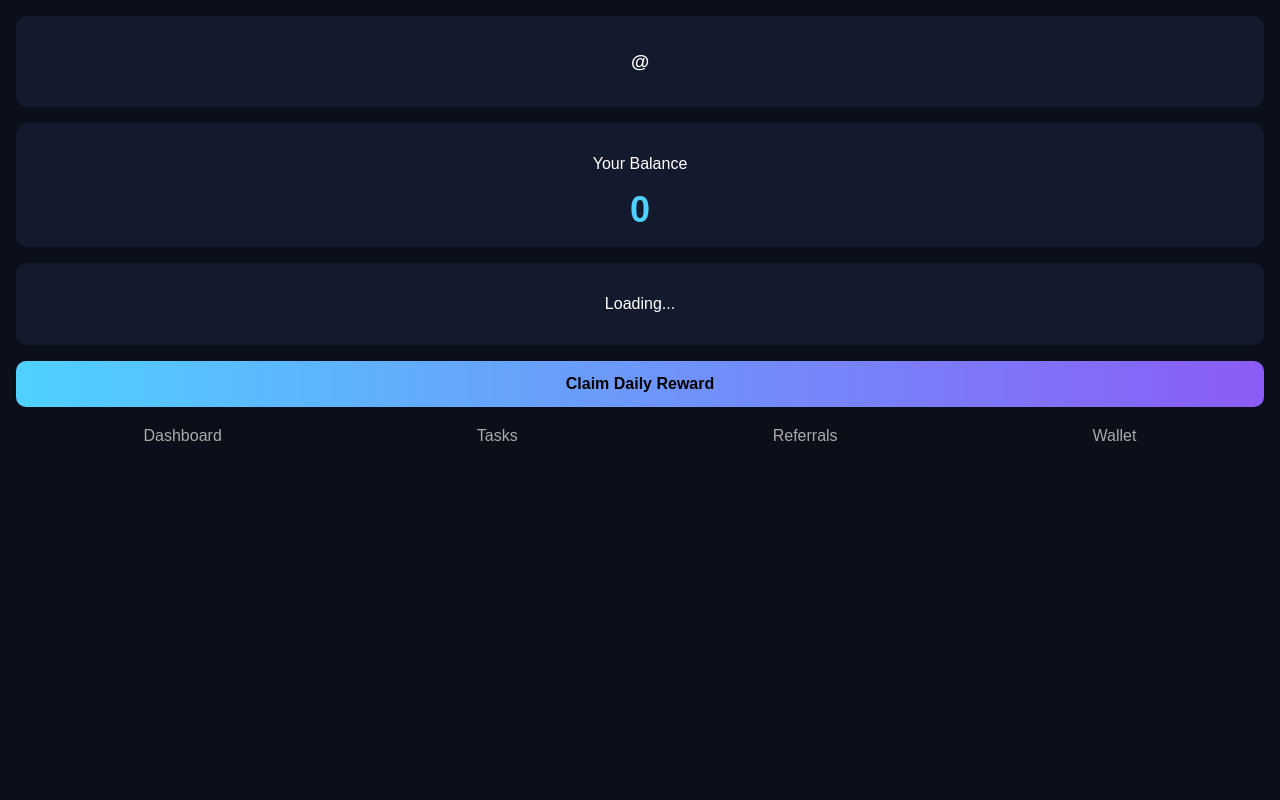
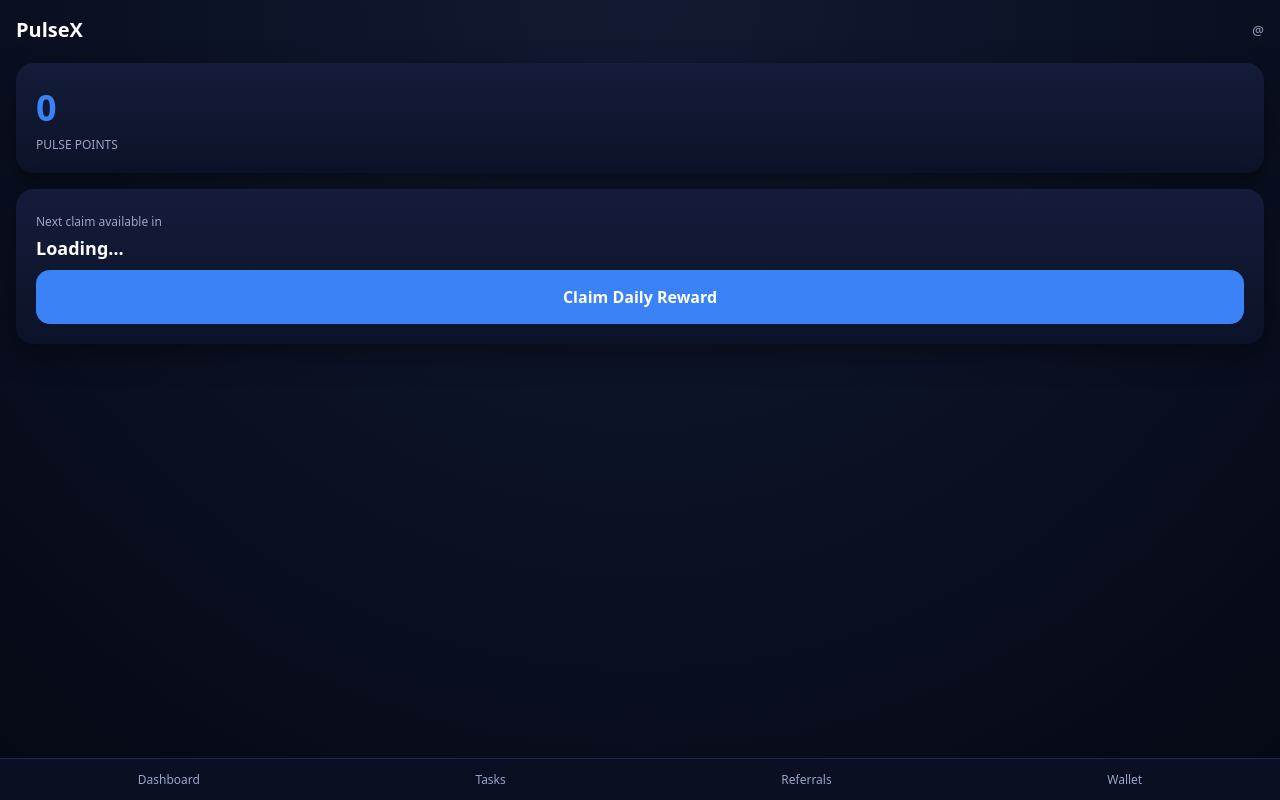
Before and after one commit to henryotutu909-web/pulsex-backend, a Flask app: page /dashboard in a window 1280 px wide. Run offline with Flask 3, Linux system fonts and the light colour scheme; some libraries are stand-ins or nearby versions.

Commit message:
Update dashboard.html

```diff
--- a/templates/dashboard.html
+++ b/templates/dashboard.html
@@ -2,114 +2,189 @@
 <html lang="en">
 <head>
   <meta charset="UTF-8" />
+  <meta name="viewport" content="width=device-width, initial-scale=1.0"/>
   <title>PulseX Dashboard</title>
 
+  <!-- Telegram Mini App -->
   <script src="https://telegram.org/js/telegram-web-app.js"></script>
 
   <style>
+    :root {
+      --bg: #0b1020;
+      --card: #121a33;
+      --accent: #3b82f6;
+      --muted: #9aa4c7;
+      --success: #22c55e;
+      --disabled: #334155;
+    }
+
+    * { box-sizing: border-box; font-family: system-ui, -apple-system, BlinkMacSystemFont; }
+
     body {
-      background: #0b0f1a;
+      margin: 0;
+      background: radial-gradient(circle at top, #121a33, #050814);
       color: #fff;
-      font-family: Arial, sans-serif;
-      margin: 0;
+      min-height: 100vh;
       padding: 16px;
     }
 
+    .top {
+      display: flex;
+      justify-content: space-between;
+      align-items: center;
+      margin-bottom: 20px;
+    }
+
+    .brand { font-size: 20px; font-weight: 700; }
+    .user { font-size: 13px; color: var(--muted); }
+
     .card {
-      background: #141a2e;
-      border-radius: 12px;
-      padding: 16px;
+      background: linear-gradient(180deg, #141c3a, #0c1228);
+      border-radius: 18px;
+      padding: 20px;
       margin-bottom: 16px;
-      text-align: center;
+      box-shadow: 0 10px 30px rgba(0,0,0,.4);
     }
 
     .balance {
       font-size: 36px;
-      font-weight: bold;
-      color: #4fd1ff;
+      font-weight: 800;
+      color: var(--accent);
     }
 
-    button {
-      width: 100%;
-      padding: 14px;
-      font-size: 16px;
-      border-radius: 10px;
-      border: none;
-      cursor: pointer;
-      background: linear-gradient(90deg, #4fd1ff, #8b5cf6);
-      color: #000;
-      font-weight: bold;
+    .label {
+      font-size: 12px;
+      color: var(--muted);
+      margin-top: 4px;
     }
 
-    button:disabled {
-      opacity: 0.5;
+    .countdown {
+      font-size: 18px;
+      margin-top: 6px;
+      font-weight: 600;
+    }
+
+    .claim-btn {
+      width: 100%;
+      padding: 16px;
+      border-radius: 14px;
+      border: none;
+      font-size: 16px;
+      font-weight: 700;
+      cursor: pointer;
+      transition: .2s;
+      background: var(--accent);
+      color: #fff;
+      margin-top: 10px;
+    }
+
+    .claim-btn:disabled {
+      background: var(--disabled);
       cursor: not-allowed;
     }
 
-    nav {
+    .nav {
+      position: fixed;
+      bottom: 0;
+      left: 0;
+      right: 0;
+      background: #0a0f22;
       display: flex;
       justify-content: space-around;
-      margin-top: 20px;
+      padding: 12px 0;
+      border-top: 1px solid #1e2a55;
     }
 
-    nav a {
-      color: #aaa;
-      text-decoration: none;
+    .nav span {
+      font-size: 12px;
+      color: var(--muted);
     }
   </style>
 </head>
 <body>
 
-<div class="card">
-  <h3 id="username">@loading</h3>
+  <div class="top">
+    <div class="brand">PulseX</div>
+    <div class="user" id="username">@loading…</div>
   </div>
 
   <div class="card">
-  <p>Your Balance</p>
     <div class="balance" id="points">0</div>
+    <div class="label">PULSE POINTS</div>
   </div>
 
   <div class="card">
-  <p id="countdown">Loading...</p>
+    <div class="label">Next claim available in</div>
+    <div class="countdown" id="countdown">Loading…</div>
+
+    <button class="claim-btn" id="claimBtn" onclick="claim()">
+      Claim Daily Reward
+    </button>
   </div>
 
-<button id="claimBtn">Claim Daily Reward</button>
-
-<nav>
-  <a href="/dashboard">Dashboard</a>
-  <a href="/tasks">Tasks</a>
-  <a href="/referrals">Referrals</a>
-  <a href="/wallet">Wallet</a>
-</nav>
+  <div class="nav">
+    <span>Dashboard</span>
+    <span>Tasks</span>
+    <span>Referrals</span>
+    <span>Wallet</span>
+  </div>
 
 <script>
   const tg = window.Telegram.WebApp;
   tg.ready();
 
   const user = tg.initDataUnsafe?.user;
+  const telegramId = user?.id;
+  const username = user?.username ? '@' + user.username : 'Telegram User';
 
-  if (!user || !user.id) {
-    alert("Telegram user not detected. Open inside Telegram.");
+  document.getElementById('username').innerText = username;
+
+  const CLAIM_INTERVAL = 6 * 60 * 60 * 1000; // 6 hours
+  let nextClaimTime = null;
+
+  async function loadUser() {
+    if (!telegramId) {
+      document.getElementById('countdown').innerText = 'Telegram not detected';
+      document.getElementById('claimBtn').disabled = true;
+      return;
     }
 
-  const telegramId = user.id;
-  const username = user.username || "user";
+    const res = await fetch(`/api/user/${telegramId}?username=${encodeURIComponent(username)}`);
+    const data = await res.json();
 
-  document.getElementById("username").innerText = "@" + username;
+    document.getElementById('points').innerText = data.points ?? 0;
 
-  const pointsEl = document.getElementById("points");
-  const countdownEl = document.getElementById("countdown");
-  const claimBtn = document.getElementById("claimBtn");
+    if (!data.last_claim) {
+      nextClaimTime = 0;
+      updateUI();
+      return;
+    }
 
-  let nextClaimTime = null;
+    nextClaimTime = new Date(data.last_claim).getTime() + CLAIM_INTERVAL;
+    updateUI();
+  }
+
+  function updateUI() {
+    const now = Date.now();
+
+    if (now >= nextClaimTime) {
+      document.getElementById('countdown').innerText = 'Available';
+      document.getElementById('claimBtn').disabled = false;
+    } else {
+      document.getElementById('claimBtn').disabled = true;
+      updateCountdown();
+    }
+  }
 
   function updateCountdown() {
-    if (!nextClaimTime) return;
+    const interval = setInterval(() => {
+      const now = Date.now();
+      const diff = nextClaimTime - now;
 
-    const diff = nextClaimTime - new Date();
       if (diff <= 0) {
-      countdownEl.innerText = "Claim available";
-      claimBtn.disabled = false;
+        clearInterval(interval);
+        document.getElementById('countdown').innerText = 'Available';
+        document.getElementById('claimBtn').disabled = false;
         return;
       }
 
@@ -117,46 +192,32 @@
       const m = Math.floor((diff % 3600000) / 60000);
       const s = Math.floor((diff % 60000) / 1000);
 
-    countdownEl.innerText = `Next claim in ${h}h ${m}m ${s}s`;
-    claimBtn.disabled = true;
+      document.getElementById('countdown').innerText =
+        `${h}h ${m}m ${s}s`;
+    }, 1000);
   }
 
-  function loadUser() {
-    fetch(`/api/user/${telegramId}?username=${username}`)
-      .then(res => res.json())
-      .then(data => {
-        pointsEl.innerText = data.points;
+  async function claim() {
+    document.getElementById('claimBtn').disabled = true;
+    document.getElementById('claimBtn').innerText = 'Claiming…';
 
-        if (data.next_claim) {
-          nextClaimTime = new Date(data.next_claim);
-          updateCountdown();
-          setInterval(updateCountdown, 1000);
+    const res = await fetch('/api/claim', {
+      method: 'POST',
+      headers: { 'Content-Type': 'application/json' },
+      body: JSON.stringify({ user_id: telegramId })
+    });
+
+    const data = await res.json();
+
+    if (data.success) {
+      loadUser();
     } else {
-          countdownEl.innerText = "Claim available";
-        }
-      });
+      alert(data.error || 'Claim not available yet');
+      loadUser();
     }
 
-  claimBtn.onclick = () => {
-    claimBtn.disabled = true;
-
-    fetch("/api/claim", {
-      method: "POST",
-      headers: { "Content-Type": "application/json" },
-      body: JSON.stringify({ user_id: telegramId })
-    })
-      .then(res => res.json())
-      .then(data => {
-        if (data.error) {
-          alert(data.error);
-          claimBtn.disabled = false;
-          return;
+    document.getElementById('claimBtn').innerText = 'Claim Daily Reward';
   }
-
-        pointsEl.innerText = data.points;
-        nextClaimTime = new Date(data.next_claim);
-      });
-  };
 
   loadUser();
 </script>
```
Lines whose indentation alone changed are shown as unchanged.
